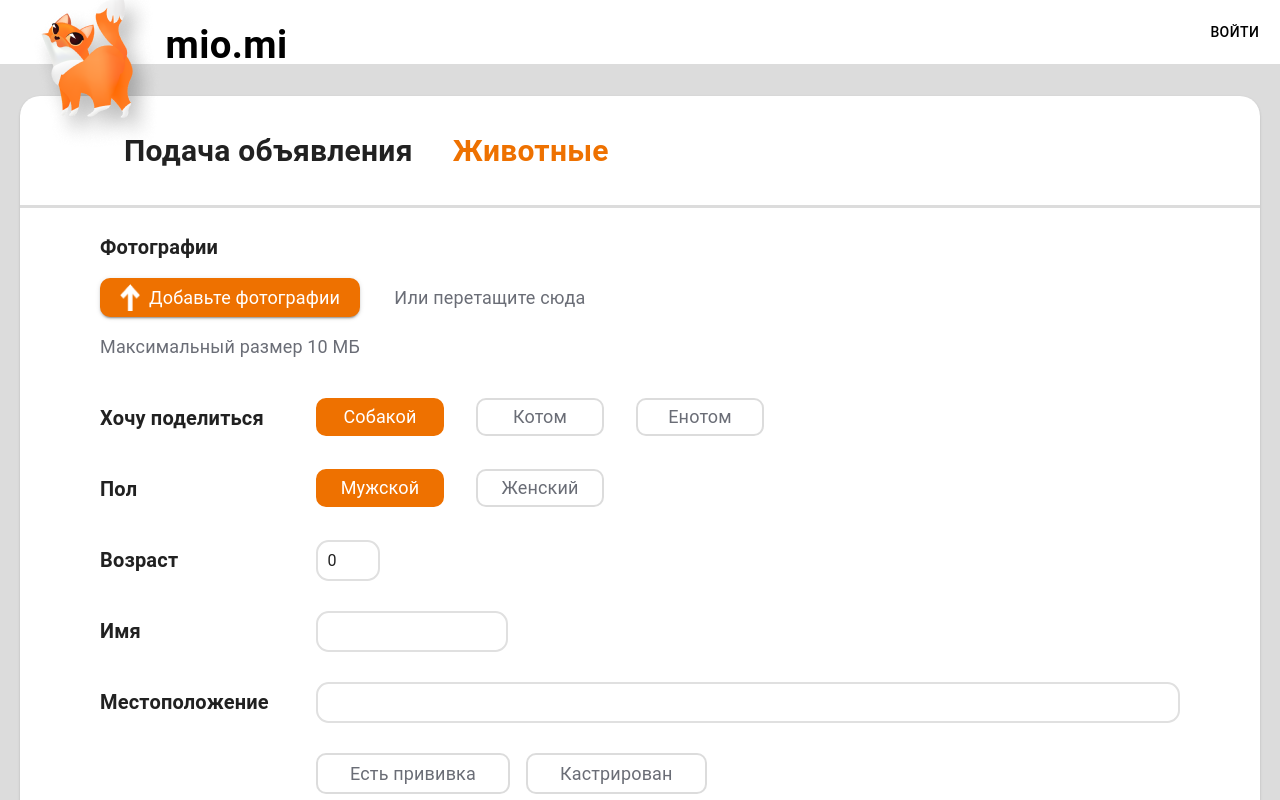
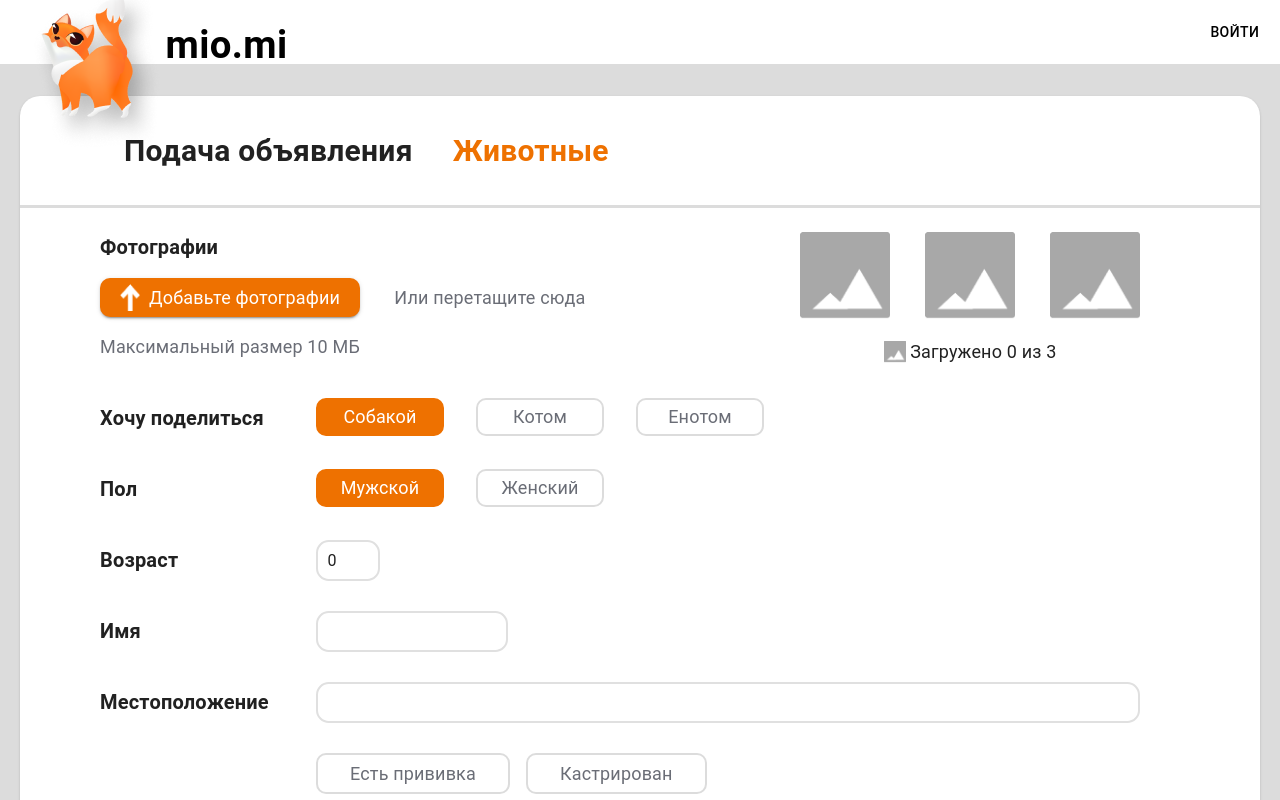
Before and after one commit to quaesum/miomi-front, a React (Create React App) app: page /animals/create-animal in a window 1280 px wide. Shown: the top 800 px of the page. Built offline with nearby package versions, Linux system fonts and the light colour scheme; no server answers.

Commit message:
CreateAnimalPage: implement load files

```diff
--- a/src/pages/CreateAnimalPage/CreateAnimalPage.jsx
+++ b/src/pages/CreateAnimalPage/CreateAnimalPage.jsx
@@ -1,9 +1,10 @@
-import React, { useState } from "react";
+import React, { useEffect, useState } from "react";
 import { Box, Button, Card, Typography } from "@mui/material";
 import { PlaceAnAd } from "../../components/PlaceAnAd/PlaceAnAd";
 import arrowUp from "../../assets/CreateAnimalPage/arrow-up.png";
 import { useForm } from "react-hook-form";
 import { CustomTypographyTag } from "../../components/CustomTypographyTag/CustomTypographyTag";
+import nullPicture from "../../assets/CreateAnimalPage/null-picture.png";
 
 const CustomTag = ({ type, text, active, className = "", handleCustomTag }) => {
   return (
@@ -41,11 +42,41 @@ const CustomLabelTag = ({ text, sx, className }) => {
   );
 };
 
+const typesImage = ["image/png", "image/jpeg", "image/gif", "image/svg+xml"];
+
 export const CreateAnimalPage = () => {
   const [activeAnimal, setAcitveAnimal] = useState("dog");
   const [isSterilized, setIsSterilized] = useState(false);
   const [isVaccinated, setIsVaccinated] = useState(false);
   const [sex, setSex] = useState(1);
+  const [photos, setPhotos] = useState([]);
+  const [isDragEnter, setIsDragEnter] = useState(false);
+  const [photoElements, setPhotoElements] = useState([]);
+
+  useEffect(() => {
+    let tempPhotoElements = [];
+    for (let i = 0; i < 3; i++) {
+      let path = "";
+      try {
+        path = URL.createObjectURL(photos[i]);
+      } catch (er) {}
+      tempPhotoElements[i] = (
+        <img
+          className={`${path ? "cursor-pointer" : ""}`}
+          key={i}
+          style={{
+            height: "90px",
+            width: "90px",
+          }}
+          onClick={path ? () => deleteFile(i) : () => {}}
+          src={path ? path : nullPicture}
+          alt={"photo_image"}
+          loading="lazy"
+        />
+      );
+    }
+    setPhotoElements(tempPhotoElements);
+  }, [photos]);
 
   const {
     register,
@@ -65,10 +96,30 @@ export const CreateAnimalPage = () => {
     },
   });
 
-  console.log(errors);
+  const addFile = (file) => {
+    let tempPhotos = [...photos];
+    tempPhotos.unshift(file);
+    tempPhotos = tempPhotos.slice(0, 3);
+    setPhotos(tempPhotos);
+  };
+
+  const deleteFile = (i) => {
+    let tempFiles = [...photos];
+    console.log(i);
+    tempFiles = tempFiles.map((el, index) => {
+      if (index !== i) return el;
+      else return null;
+    });
+    tempFiles = tempFiles.filter((el) => el !== null);
+    setPhotos(tempFiles);
+  };
 
   const handleSubmitForm = () => {
+    if (photos.length >= 1) {
       console.log(getValues());
+    } else {
+      alert("Загрузити фото"); //TODO Сделать ошибку под картинками
+    }
   };
 
   const handleChangeAnimal = (type) => {
@@ -87,6 +138,39 @@ export const CreateAnimalPage = () => {
     setValue(type, active);
   };
 
+  const dragEnterHandler = (event) => {
+    event.preventDefault();
+    event.stopPropagation();
+    setIsDragEnter(true);
+  };
+
+  const dragLeaveHandler = (event) => {
+    event.preventDefault();
+    event.stopPropagation();
+    setIsDragEnter(false);
+  };
+
+  const dragOverHandler = (event) => {
+    event.preventDefault();
+    event.stopPropagation();
+    event.dataTransfer.dropEffect = "move";
+    event.returnValue = false;
+  };
+
+  const dropHandler = (event) => {
+    event.preventDefault();
+    event.stopPropagation();
+    event.dataTransfer.dropEffect = "move";
+    event.returnValue = false;
+
+    const files = [...event.dataTransfer.files];
+    console.log(files);
+    files.forEach((el) => {
+      addFile(el);
+    });
+    setIsDragEnter(false);
+  };
+
   return (
     <form
       onSubmit={handleSubmit(handleSubmitForm)}
@@ -99,9 +183,33 @@ export const CreateAnimalPage = () => {
         className="w-screen"
       >
         <PlaceAnAd type={"Животные"} />
-        <Box sx={{ mx: 10, my: 3 }}>
+        <Box sx={{ ml: 10, my: 3, mr: 15 }}>
           {/* PHOTOS */}
-          <Box className="flex">
+          <div
+            className={`${isDragEnter ? "" : "flex justify-between"} w-full`}
+            onDragEnter={dragEnterHandler}
+            onDragOver={dragOverHandler}
+            onDragLeave={dragLeaveHandler}
+            onDrop={dropHandler}
+          >
+            {isDragEnter ? (
+              <>
+                {/* DROP AREA */}
+                <Box
+                  minHeight={133}
+                  sx={{
+                    border: "3px solid #EE7100",
+                    color: "#6A6D76",
+                    fontSize: "24px",
+                  }}
+                  className="!h-full !border-dashed flex justify-center items-center"
+                >
+                  Перетащите сюда
+                </Box>
+              </>
+            ) : (
+              <>
+                {/* PHOTOS */}
                 <Box>
                   <Typography fontSize={20} className="!font-semibold">
                     Фотографии
@@ -119,9 +227,15 @@ export const CreateAnimalPage = () => {
                       }}
                     >
                       <Box className="flex">
-                    <img src={arrowUp} alt="arrow-up" height={8} width={20} />
+                        <img
+                          src={arrowUp}
+                          alt="arrow-up"
+                          height={8}
+                          width={20}
+                        />
                         <Typography className="!normal-case" fontSize={18}>
-                      &nbsp; Добавьте фотографии
+                          &nbsp; Добавьте фотографии{" "}
+                          {/*TODO Заставить работать*/}
                         </Typography>
                       </Box>
                     </Button>
@@ -140,9 +254,34 @@ export const CreateAnimalPage = () => {
                       Максимальный размер 10 МБ
                     </Typography>
                   </Box>
-              <Box className="min-w-100"></Box>
+                </Box>
+
+                {/* VIEW PHOTOS */}
+                <Box className="min-w-100 ">
+                  <Box width={340} className="flex flex-row justify-between">
+                    {photoElements}
+                  </Box>
+                  <Box className="flex justify-center items-center !mt-10">
+                    <img
+                      key={999}
+                      style={{
+                        height: "22px",
+                        width: "22px",
+                      }}
+                      src={nullPicture}
+                      alt={"null-puctire"}
+                      loading="lazy"
+                    />
+                    <Typography fontSize={18}>
+                      &nbsp;{`Загружено ${photos.length} из 3`}
+                    </Typography>
                   </Box>
                 </Box>
+              </>
+            )}
+          </div>
+
+          {/* MAIN INFORMATION */}
           <Box
             sx={{
               mt: 4,
```
Also changed, not shown: src/assets/CreateAnimalPage/null-picture.png (added). Lines whose indentation alone changed are shown as unchanged.
